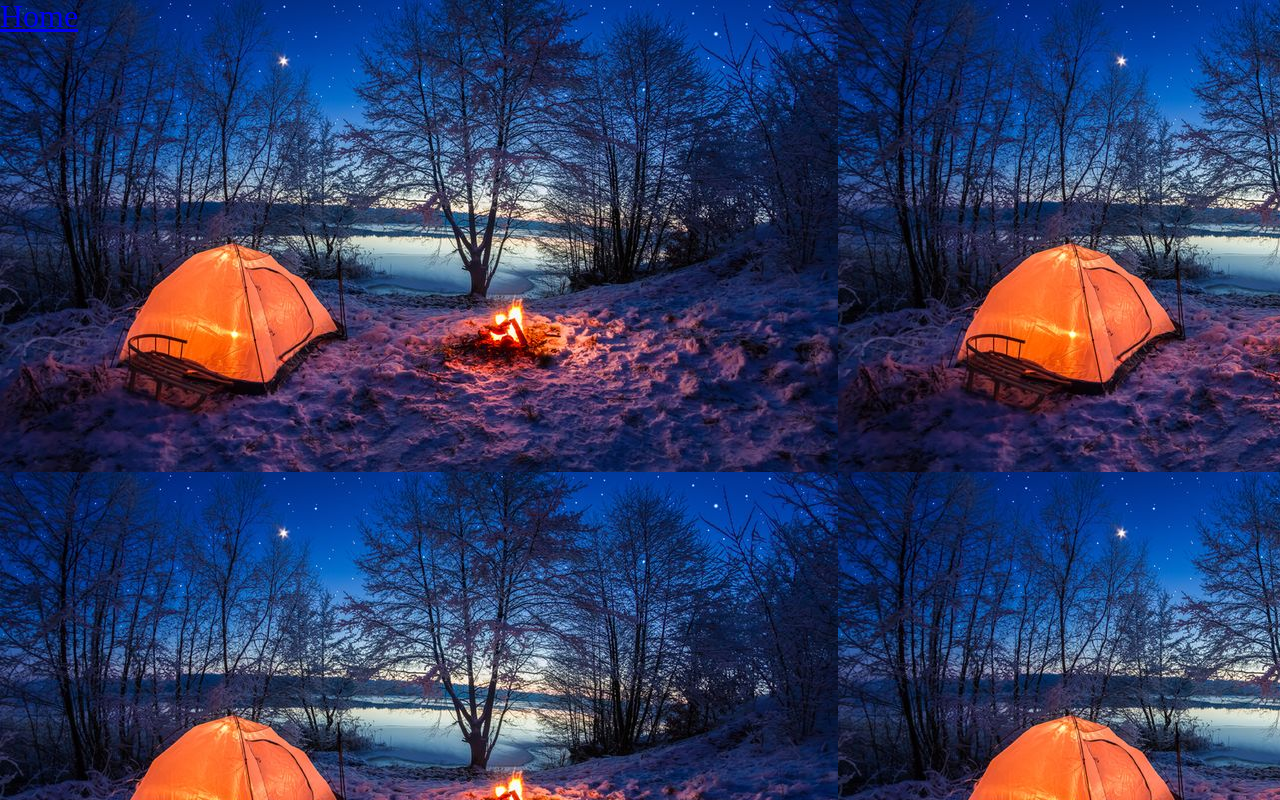
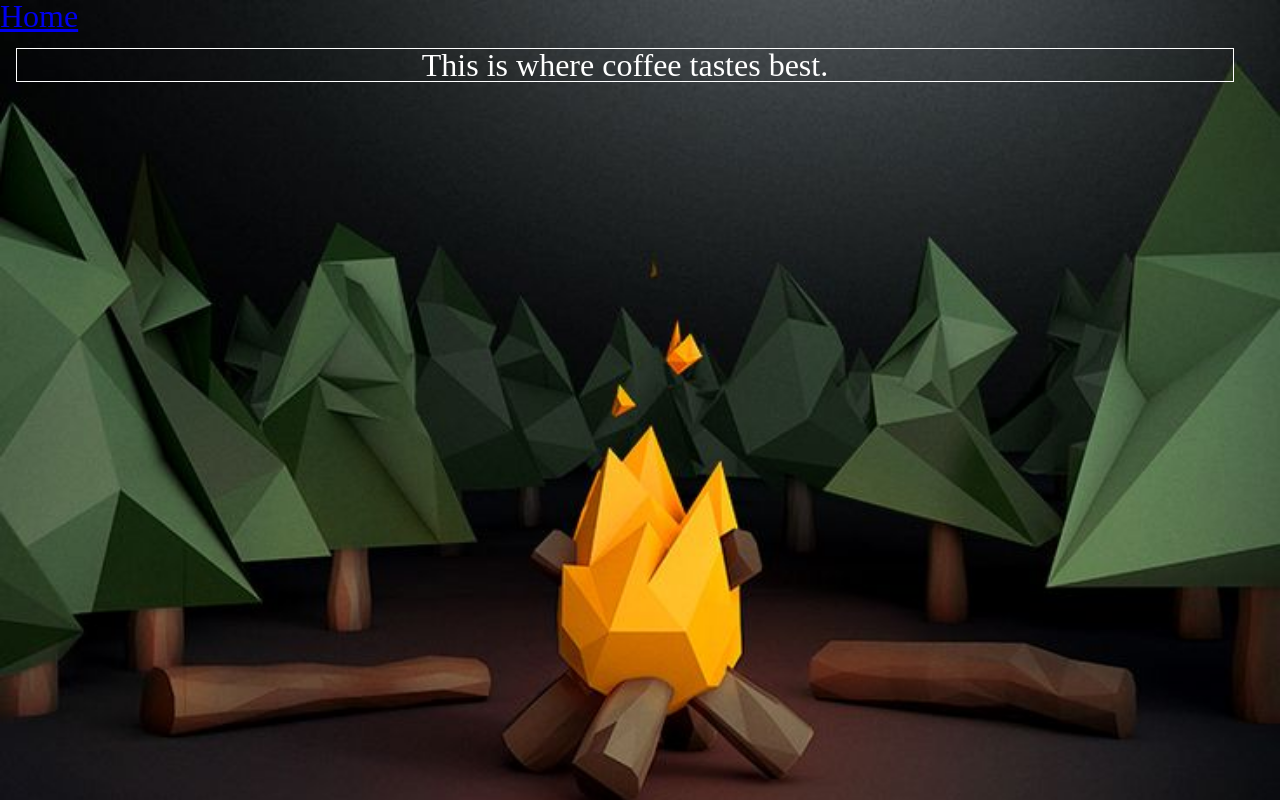
Before and after one commit to Rubiksron/campfire-coffee, a website: page about.html in a window 1280 px wide. Drawn offline with Linux system fonts and the light colour scheme.

Commit message:
added about me background img, cleaned up css generally, added live-server to json.

```diff
--- a/about.html
+++ b/about.html
@@ -7,5 +7,10 @@
 </head>
 <body>
  <a href="index.html">Home</a>
+ <section>
+   <div id="text-div">
+     <h1>This is where coffee tastes best.</h1>
+   </div>
+ </section>
 </body>
 </html>
--- a/css/about.css
+++ b/css/about.css
@@ -47,7 +47,27 @@ border-collapse: collapse;
   border-spacing: 0;
 }
 html {
-  background: url("../img/campsite-tent-night.jpg");
-}a {
+  width: 100%;
+  height: 100%;
+  background: url("../img/geometric-fire.jpg");
+  -webkit-background-size: cover;
+  -moz-background-size: cover;
+  -o-background-size: cover;
+  background-size: cover;
+}
+a {
   font-size: 2em;
 }
+h1 {
+  font-size: 2em;
+  color: white;
+}
+#text-div {
+  border: solid .1em white;
+  display: flex;
+  align-items: center;
+  justify-content: center;
+  height: 100%;
+  width: 95%;
+  margin:1em;
+}
--- a/css/index.css
+++ b/css/index.css
@@ -62,6 +62,8 @@ img {
 	max-width: 100%;
 	max-height: 100%;
 }
+a {
+}
 #welcomeDiv {
 	display: flex;
 	align-items: center;
@@ -78,6 +80,8 @@ img {
  border: white solid .01em;
  padding: .2em;
  margin-right: 2em;
+ /*background-color: tan;
+ opacity: .85;*/
 }
 .nav {
 	-webkit-transition: left 0.5s ease;
--- a/package.json
+++ b/package.json
@@ -17,6 +17,7 @@
   },
   "homepage": "https://github.com/Rubiksron/campfire-coffee#readme",
   "dependencies": {
-    "live-server": "^1.2.0"
+    "live-server": "^1.2.0",
+    "node": "^8.3.0"
   }
 }
```
Also changed, not shown: index.html (+1 -1 lines), img/IMG_3480.jpg (deleted), img/geometric-fire.jpg (added), 1 other file. Lines whose indentation alone changed are shown as unchanged.
